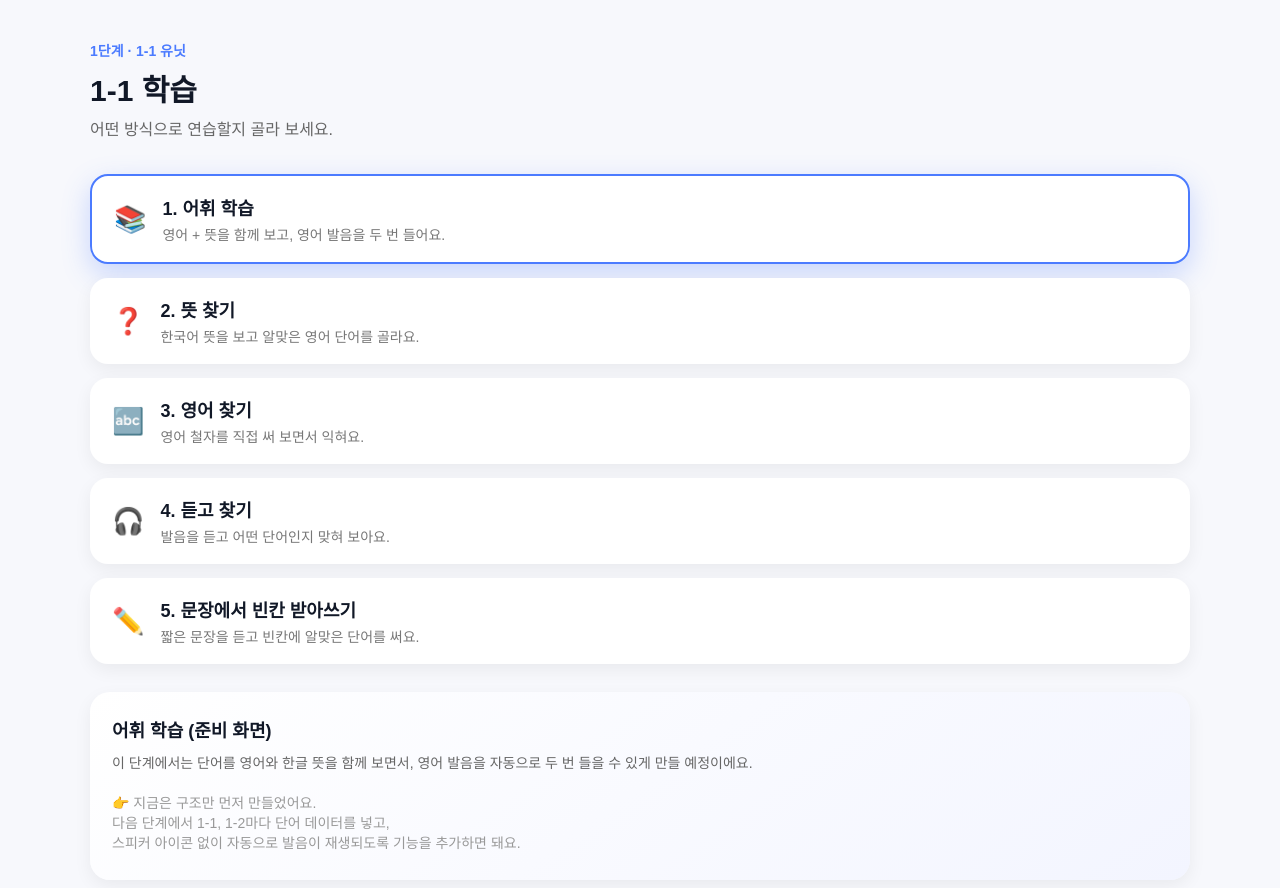
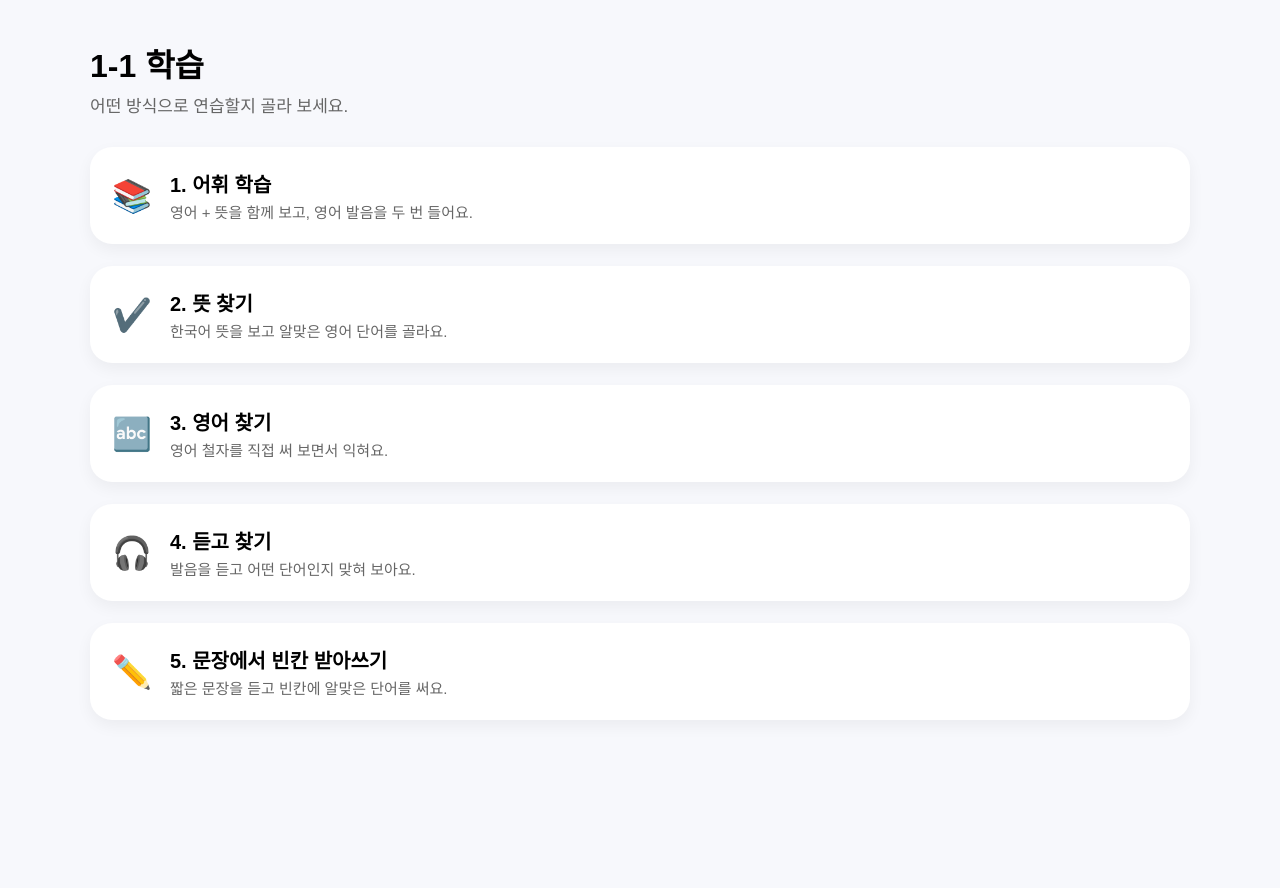
Before and after one commit to blossomedu/blossomenglish, a plain HTML site: page quiz.html in a window 1280 px wide. After the commit the page ends 800 px from the top, so only its background shows below. Drawn offline with Linux system fonts and the light colour scheme; a web font is replaced by a local one.

Commit message:
Add files via upload

```diff
--- a/quiz.html
+++ b/quiz.html
@@ -2,7 +2,7 @@
 <html lang="ko">
 <head>
 <meta charset="UTF-8">
-  <title>단계별 학습</title>
+<title>1단계 - 1-1 유닛</title>
 <link rel="stylesheet" href="https://cdn.jsdelivr.net/npm/pretendard/dist/web/variable/pretendardvariable.css">
 
 <style>
@@ -11,263 +11,114 @@
     margin: 0;
     padding: 0;
     background: #f7f8fc;
-      color: #111827;
   }
 
   .container {
     max-width: 1100px;
     margin: 40px auto;
-      padding: 0 20px 40px;
+    padding: 0 20px;
   }
 
-    /* 상단 제목 영역 */
-    .header {
+  h1 {
+    font-size: 32px;
+    font-weight: 800;
+    margin-bottom: 6px;
+  }
+
+  .subtitle {
+    font-size: 17px;
+    color: #666;
     margin-bottom: 30px;
   }
 
-    .stage-label {
-      font-size: 14px;
-      font-weight: 600;
-      color: #4b7bff;
-      margin-bottom: 6px;
+  /* 카드 디자인 */
+  .menu-card {
+    background: #ffffff;
+    border-radius: 22px;
+    padding: 22px;
+    box-shadow: 0px 6px 16px rgba(0,0,0,0.05);
+    margin-bottom: 22px;
+    cursor: pointer;
+    transition: 0.15s;
+    display: flex;
+    align-items: center;
+    gap: 18px;
   }
 
-    h1 {
-      font-size: 30px;
-      font-weight: 800;
-      margin: 0 0 6px;
+  .menu-card:hover {
+    transform: translateY(-4px);
+    box-shadow: 0px 12px 26px rgba(0,0,0,0.10);
   }
 
-    .subtitle {
-      font-size: 16px;
-      color: #666;
-      margin: 0;
+  .menu-icon {
+    font-size: 32px;
   }
 
-    /* 모드 카드 리스트 (세로 직사각형 5개) */
-    .mode-list {
-      margin-top: 34px;
-      display: flex;
-      flex-direction: column;
-      gap: 14px;
+  .menu-title {
+    font-size: 20px;
+    font-weight: 700;
   }
 
-    .mode-card {
-      display: flex;
-      align-items: center;
-      padding: 18px 22px;
-      border-radius: 18px;
-      background: #ffffff;
-      box-shadow: 0 6px 18px rgba(0,0,0,0.06);
-      cursor: pointer;
-      transition: 0.18s ease;
-    }
-
-    .mode-card:hover {
-      transform: translateY(-4px);
-      box-shadow: 0 10px 26px rgba(0,0,0,0.12);
-    }
-
-    .mode-icon {
-      font-size: 26px;
-      margin-right: 16px;
-      flex-shrink: 0;
-    }
-
-    .mode-text-main {
-      font-size: 18px;
-      font-weight: 700;
-      margin-bottom: 4px;
-    }
-
-    .mode-text-sub {
-      font-size: 14px;
-      color: #777;
-    }
-
-    /* 선택된 모드 표시 */
-    .mode-card.active {
-      border: 2px solid #4b7bff;
-      box-shadow: 0 10px 28px rgba(75,123,255,0.28);
-    }
-
-    /* 아래 실제 학습 영역 (일단 템플릿만) */
-    .learning-panel {
-      margin-top: 28px;
-      padding: 24px 22px;
-      border-radius: 20px;
-      background: linear-gradient(145deg,#ffffff,#f3f5ff);
-      box-shadow: 0 6px 18px rgba(0,0,0,0.06);
-      min-height: 140px;
-    }
-
-    .panel-title {
-      font-size: 18px;
-      font-weight: 700;
-      margin-bottom: 10px;
-    }
-
-    .panel-desc {
-      font-size: 14px;
+  .menu-desc {
+    font-size: 15px;
     color: #666;
-      margin-bottom: 20px;
-    }
-
-    .panel-placeholder {
-      font-size: 14px;
-      color: #999;
-    }
-
-    @media (max-width: 600px) {
-      .mode-card {
-        padding: 16px 16px;
-      }
+    margin-top: 3px;
   }
 </style>
 </head>
+
 <body>
+<div class="container">
+  <h1 id="title">1-1 학습</h1>
+  <div class="subtitle">어떤 방식으로 연습할지 골라 보세요.</div>
 
-<div class="container">
-  <!-- 상단 정보 -->
-  <div class="header">
-    <div class="stage-label" id="stageLabel"></div>
-    <h1 id="title">단계 학습</h1>
-    <p class="subtitle" id="subTitle">학습할 방식을 선택하세요.</p>
-  </div>
-
-  <!-- 5가지 모드 카드 -->
-  <div class="mode-list">
-    <div class="mode-card active" data-mode="vocab">
-      <div class="mode-icon">📚</div>
+  <!-- 1. 어휘 학습 -->
+  <div class="menu-card" onclick="alert('어휘 학습 실행 예정')">
+    <div class="menu-icon">📚</div>
     <div>
-        <div class="mode-text-main">1. 어휘 학습</div>
-        <div class="mode-text-sub">영어 + 뜻을 함께 보고, 영어 발음을 두 번 들어요.</div>
+      <div class="menu-title">1. 어휘 학습</div>
+      <div class="menu-desc">영어 + 뜻을 함께 보고, 영어 발음을 두 번 들어요.</div>
     </div>
   </div>
 
-    <div class="mode-card" data-mode="meaning">
-      <div class="mode-icon">❓</div>
+  <!-- 2. 뜻 찾기 -->
+  <div class="menu-card" onclick="alert('뜻 찾기 실행 예정')">
+    <div class="menu-icon">✔️</div>  <!-- 여기 수정됨 -->
     <div>
-        <div class="mode-text-main">2. 뜻 찾기</div>
-        <div class="mode-text-sub">한국어 뜻을 보고 알맞은 영어 단어를 골라요.</div>
+      <div class="menu-title">2. 뜻 찾기</div>
+      <div class="menu-desc">한국어 뜻을 보고 알맞은 영어 단어를 골라요.</div>
     </div>
   </div>
 
-    <div class="mode-card" data-mode="spelling">
-      <div class="mode-icon">🔤</div>
+  <!-- 3. 영어 찾기 -->
+  <div class="menu-card" onclick="alert('영어 찾기 실행 예정')">
+    <div class="menu-icon">🔤</div>
     <div>
-        <div class="mode-text-main">3. 영어 찾기</div>
-        <div class="mode-text-sub">영어 철자를 직접 써 보면서 익혀요.</div>
+      <div class="menu-title">3. 영어 찾기</div>
+      <div class="menu-desc">영어 철자를 직접 써 보면서 익혀요.</div>
     </div>
   </div>
 
-    <div class="mode-card" data-mode="listening">
-      <div class="mode-icon">🎧</div>
+  <!-- 4. 듣고 찾기 -->
+  <div class="menu-card" onclick="alert('듣고 찾기 실행 예정')">
+    <div class="menu-icon">🎧</div>
     <div>
-        <div class="mode-text-main">4. 듣고 찾기</div>
-        <div class="mode-text-sub">발음을 듣고 어떤 단어인지 맞혀 보아요.</div>
+      <div class="menu-title">4. 듣고 찾기</div>
+      <div class="menu-desc">발음을 듣고 어떤 단어인지 맞혀 보아요.</div>
     </div>
   </div>
 
-    <div class="mode-card" data-mode="dictation">
-      <div class="mode-icon">✏️</div>
+  <!-- 5. 문장에서 빈칸 받아쓰기 -->
+  <div class="menu-card" onclick="alert('문장에서 빈칸 받아쓰기 실행 예정')">
+    <div class="menu-icon">✏️</div>
     <div>
-        <div class="mode-text-main">5. 문장에서 빈칸 받아쓰기</div>
-        <div class="mode-text-sub">짧은 문장을 듣고 빈칸에 알맞은 단어를 써요.</div>
-      </div>
+      <div class="menu-title">5. 문장에서 빈칸 받아쓰기</div>
+      <div class="menu-desc">짧은 문장을 듣고 빈칸에 알맞은 단어를 써요.</div>
     </div>
   </div>
 
-  <!-- 아래 실제 학습 패널(지금은 템플릿/설명만) -->
-  <div class="learning-panel" id="learningPanel">
-    <div class="panel-title" id="panelTitle">어휘 학습 (준비 화면)</div>
-    <div class="panel-desc" id="panelDesc">
-      이 단계에서는 단어를 영어와 한글 뜻을 함께 보면서,
-      영어 발음을 자동으로 두 번 들을 수 있게 만들 예정이에요.
+  <!-- 🔥 여기 있던 불필요한 설명 박스는 삭제됨 -->
 </div>
-    <div class="panel-placeholder">
-      👉 지금은 구조만 먼저 만들었어요.<br>
-      다음 단계에서 1-1, 1-2마다 단어 데이터를 넣고,<br>
-      스피커 아이콘 없이 자동으로 발음이 재생되도록 기능을 추가하면 돼요.
-    </div>
-  </div>
-</div>
-
-<script>
-  // URL 파라미터(stage, unit) 읽기
-  const params = new URLSearchParams(window.location.search);
-  const stage = params.get("stage") || "1";
-  const unit = params.get("unit") || "1";
-
-  // 상단 문구 업데이트
-  const stageLabel = document.getElementById("stageLabel");
-  const title = document.getElementById("title");
-  const subTitle = document.getElementById("subTitle");
-
-  stageLabel.innerText = `${stage}단계 · ${stage}-${unit} 유닛`;
-  title.innerText = `${stage}-${unit} 학습`;
-  subTitle.innerText = "어떤 방식으로 연습할지 골라 보세요.";
-
-  const learningPanel = document.getElementById("learningPanel");
-  const panelTitle = document.getElementById("panelTitle");
-  const panelDesc = document.getElementById("panelDesc");
-  const placeholder = document.querySelector(".panel-placeholder");
-
-  // 모드 카드 클릭 시 UI만 바꿔주는 부분 (실제 기능은 다음 단계에서 채우기)
-  const modeCards = document.querySelectorAll(".mode-card");
-
-  modeCards.forEach(card => {
-    card.addEventListener("click", () => {
-      const mode = card.getAttribute("data-mode");
-
-      // active 클래스 이동
-      modeCards.forEach(c => c.classList.remove("active"));
-      card.classList.add("active");
-
-      switch (mode) {
-        case "vocab":
-          panelTitle.innerText = "어휘 학습";
-          panelDesc.innerText =
-            "영어 단어와 한국어 뜻을 함께 보고, 영어 발음을 자동으로 두 번 들을 수 있게 만들 거예요.";
-          placeholder.innerHTML =
-            "지금은 템플릿 단계예요 😊<br>나중에 이 자리에 단어 카드와 자동 발음 기능이 들어가요.";
-          break;
-
-        case "meaning":
-          panelTitle.innerText = "뜻 찾기";
-          panelDesc.innerText =
-            "한국어 뜻을 보고, 여러 보기 중에서 알맞은 영어 단어를 고르는 게임으로 만들 수 있어요.";
-          placeholder.innerHTML =
-            "여기엔 객관식 버튼(보기)들이 들어갈 예정이에요.<br>아이가 클릭하면 정답/오답 피드백을 줄 수 있어요.";
-          break;
-
-        case "spelling":
-          panelTitle.innerText = "영어 찾기";
-          panelDesc.innerText =
-            "단어의 뜻이나 그림을 보고, 영어 철자를 직접 입력해 보도록 만들 수 있어요.";
-          placeholder.innerHTML =
-            "여기엔 입력창과 '정답 확인' 버튼이 들어갈 예정이에요.";
-          break;
-
-        case "listening":
-          panelTitle.innerText = "듣고 찾기";
-          panelDesc.innerText =
-            "발음을 먼저 들려주고, 아이가 어떤 단어인지 맞히는 활동을 넣을 수 있어요.";
-          placeholder.innerHTML =
-            "SpeechSynthesis(음성 읽기)를 이용해서 자동 재생하도록 만들 수 있어요.";
-          break;
-
-        case "dictation":
-          panelTitle.innerText = "문장에서 빈칸 받아쓰기";
-          panelDesc.innerText =
-            "짧은 문장 속에서 특정 단어만 빈칸으로 가리고, 들으면서 써 보는 활동이에요.";
-          placeholder.innerHTML =
-            "문장 텍스트 + 빈칸 입력칸 + 정답 확인 기능이 들어갈 자리에요.";
-          break;
-      }
-    });
-  });
-</script>
 
 </body>
 </html>
```
Lines whose indentation alone changed are shown as unchanged.
